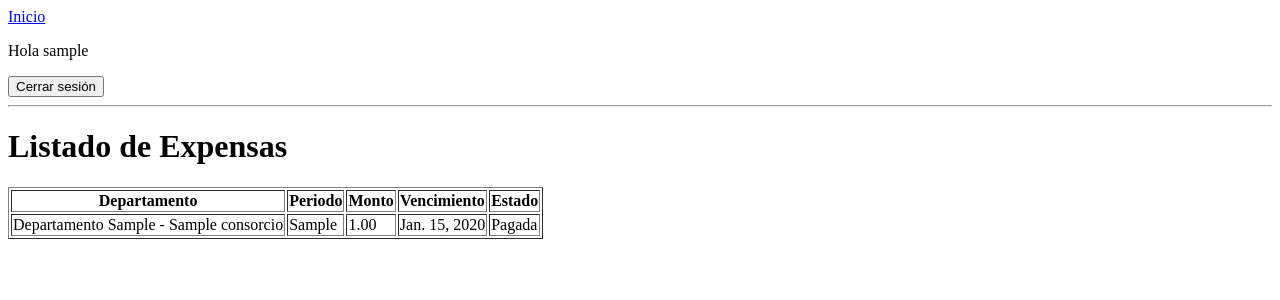
After one commit to gogoroisler/TP-FINAL-BACKEND--IFTS18, a Django app: page /listar-expensas/ in a window 1280 px wide. The commit adds this page. Shown: the top 300 px of the page. Run offline with Django 5.2, Linux system fonts and the light colour scheme; a user stored in the database is signed in; tables that the repository leaves empty hold one stand-in row (values such as "Sample post").

Commit message:
Listado de expensas implementado

```diff
--- a/config/urls.py
+++ b/config/urls.py
@@ -5,6 +5,7 @@ from core.views import (
     panel_admin,
     panel_consorcista,
     mis_expensas,
+    listar_expensas,
 )
 
 urlpatterns = [
@@ -19,4 +20,6 @@ urlpatterns = [
     path('panel-consorcista/', panel_consorcista, name='panel_consorcista'),
 
     path('mis-expensas/', mis_expensas, name='mis_expensas'),
+
+    path('listar-expensas/', listar_expensas, name='listar_expensas'),
 ]
--- a/core/views.py
+++ b/core/views.py
@@ -43,3 +43,20 @@ def mis_expensas(request):
         'mis_expensas.html',
         {'expensas': expensas}
     )
+
+
+@login_required
+def listar_expensas(request):
+
+    perfil = Perfil.objects.get(usuario=request.user)
+
+    if perfil.rol != 'admin':
+        return render(request, 'sin_permiso.html')
+
+    expensas = Expensa.objects.all()
+
+    return render(
+        request,
+        'listar_expensas.html',
+        {'expensas': expensas}
+    )
--- a/templates/base.html
+++ b/templates/base.html
@@ -11,7 +11,13 @@
 
         {% if user.is_authenticated %}
             <p>Hola {{ user.username }}</p>
-            <a href="{% url 'logout' %}">Cerrar sesión</a>
+            <form action="{% url 'logout' %}" method="post">
+                {% csrf_token %}
+                <button type="submit">
+                Cerrar sesión
+                </button>
+            </form>
+
         {% else %}
             <a href="{% url 'login' %}">Login</a>
         {% endif %}
--- /dev/null
+++ b/templates/listar_expensas.html
@@ -0,0 +1,45 @@
+{% extends 'base.html' %}
+
+{% block content %}
+
+<h1>Listado de Expensas</h1>
+
+<table border="1">
+
+    <tr>
+        <th>Departamento</th>
+        <th>Periodo</th>
+        <th>Monto</th>
+        <th>Vencimiento</th>
+        <th>Estado</th>
+    </tr>
+
+    {% for expensa in expensas %}
+
+    <tr>
+
+        <td>{{ expensa.departamento }}</td>
+
+        <td>{{ expensa.periodo }}</td>
+
+        <td>{{ expensa.monto }}</td>
+
+        <td>{{ expensa.fecha_vencimiento }}</td>
+
+        <td>
+
+            {% if expensa.pagada %}
+                Pagada
+            {% else %}
+                Pendiente
+            {% endif %}
+
+        </td>
+
+    </tr>
+
+    {% endfor %}
+
+</table>
+
+{% endblock %}
```
